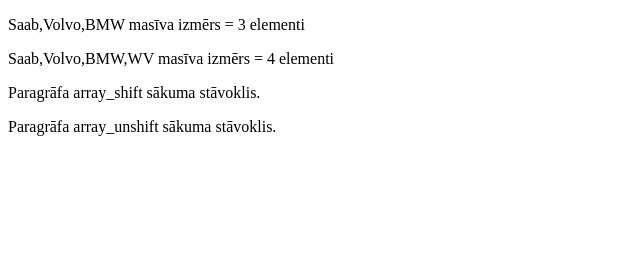
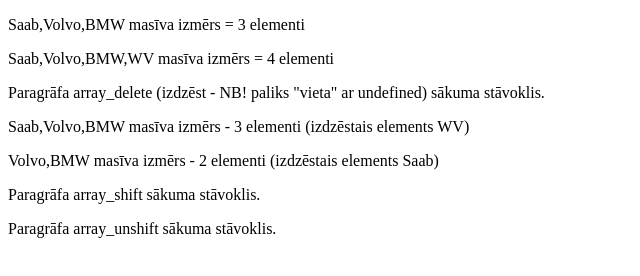
Before and after one commit to gatisprog/DialogsAB_JS, a plain HTML site: page Class_05/index.html in a window 1280 px wide. Shown: the whole page, without its empty margins (0-640 px from the left). Drawn offline with Linux system fonts and the light colour scheme.

Commit message:
Class_05

```diff
--- a/Class_05/index.html
+++ b/Class_05/index.html
@@ -7,7 +7,10 @@
 
 <body>
     <p id="array_initial">Paragrāfa array_initial sākuma stāvoklis.</p>
-    <p id="array_push">Paragrāfa array_push sākuma stāvoklis.</p>
+    <p id="array_push">Paragrāfa array_push (pievienot beigas) sākuma stāvoklis.</p>
+    <p id="array_delete">Paragrāfa array_delete (izdzēst - NB! paliks "vieta" ar undefined) sākuma stāvoklis.</p>
+    <p id="array_pop">Paragrāfa array_pop (izdzēst pedējo elementu) sākuma stāvoklis.</p>
+    <p id="array_shift">Paragrāfa array_shift (izdzēst pirmo elementu) sākuma stāvoklis.</p>
     <p id="array_shift">Paragrāfa array_shift sākuma stāvoklis.</p>
     <p id="array_unshift">Paragrāfa array_unshift sākuma stāvoklis.</p>
 
--- a/Class_05/scripts/script1.js
+++ b/Class_05/scripts/script1.js
@@ -1,7 +1,16 @@
 const cars = ["Saab", "Volvo", "BMW"];
-
 document.getElementById("array_initial").innerHTML = `${cars} masīva izmērs = ${cars.length} elementi`;
 
+// cars[10] = "Renoult"; - tā nedarām!
 var N = cars.push("WV");
+document.getElementById("array_push").innerHTML = `${cars} masīva izmērs = ${N} elementi`;
 
-document.getElementById("array_push").innerHTML = `${cars} masīva izmērs = ${N} elementi`;
+// delete nedarām
+//delete cars [0];
+//document.getElementById("array_delete").innerHTML = `${cars} masīva izmērs = ${cars.length} elementi`;
+
+var cars_last = cars.pop();
+document.getElementById("array_pop").innerHTML = `${cars} masīva izmērs - ${cars.length} elementi (izdzēstais elements ${cars_last})`;
+
+var cars_first = cars.shift();
+document.getElementById("array_shift").innerHTML = `${cars} masīva izmērs - ${cars.length} elementi (izdzēstais elements ${cars_first})`;
```
